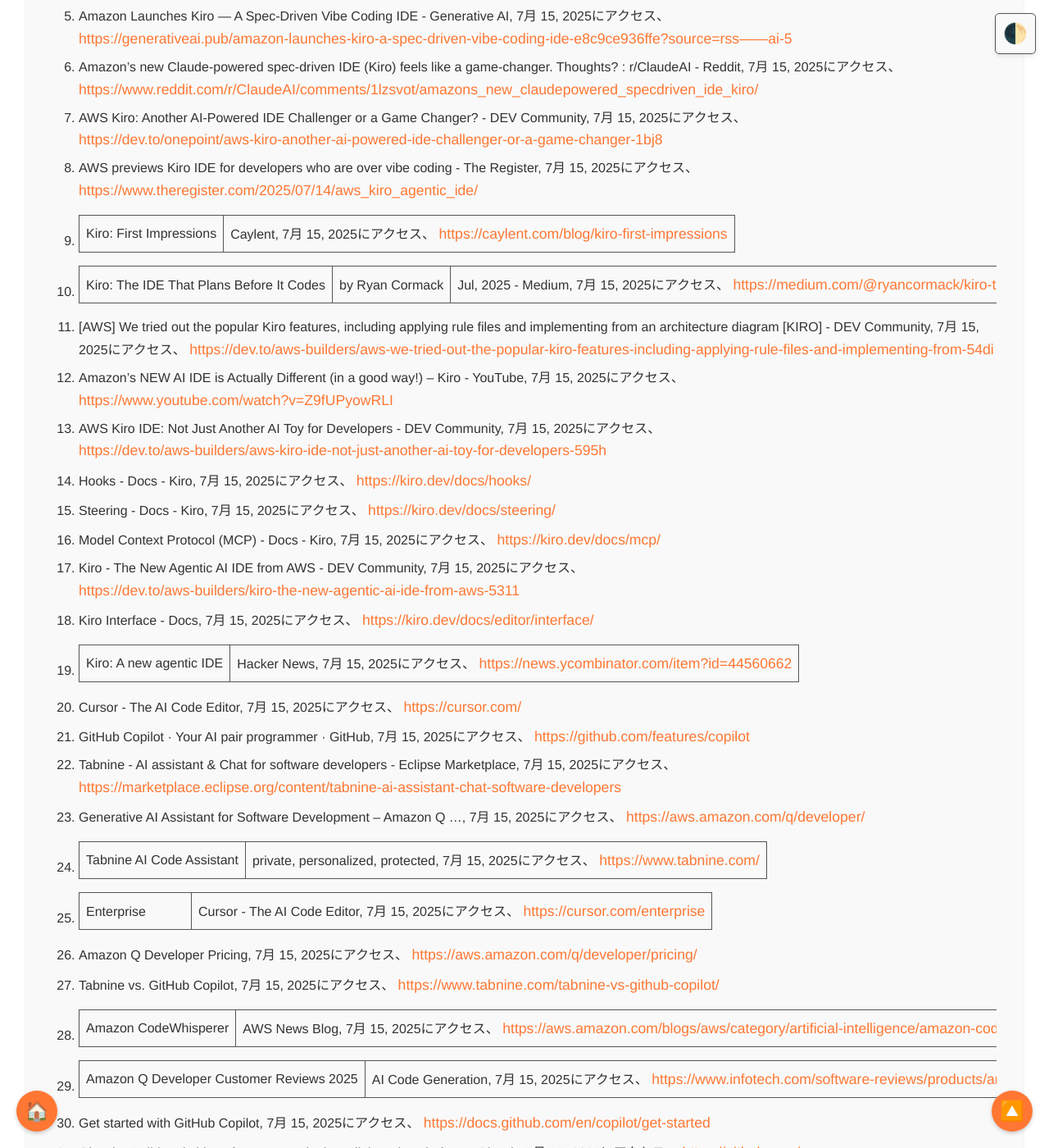
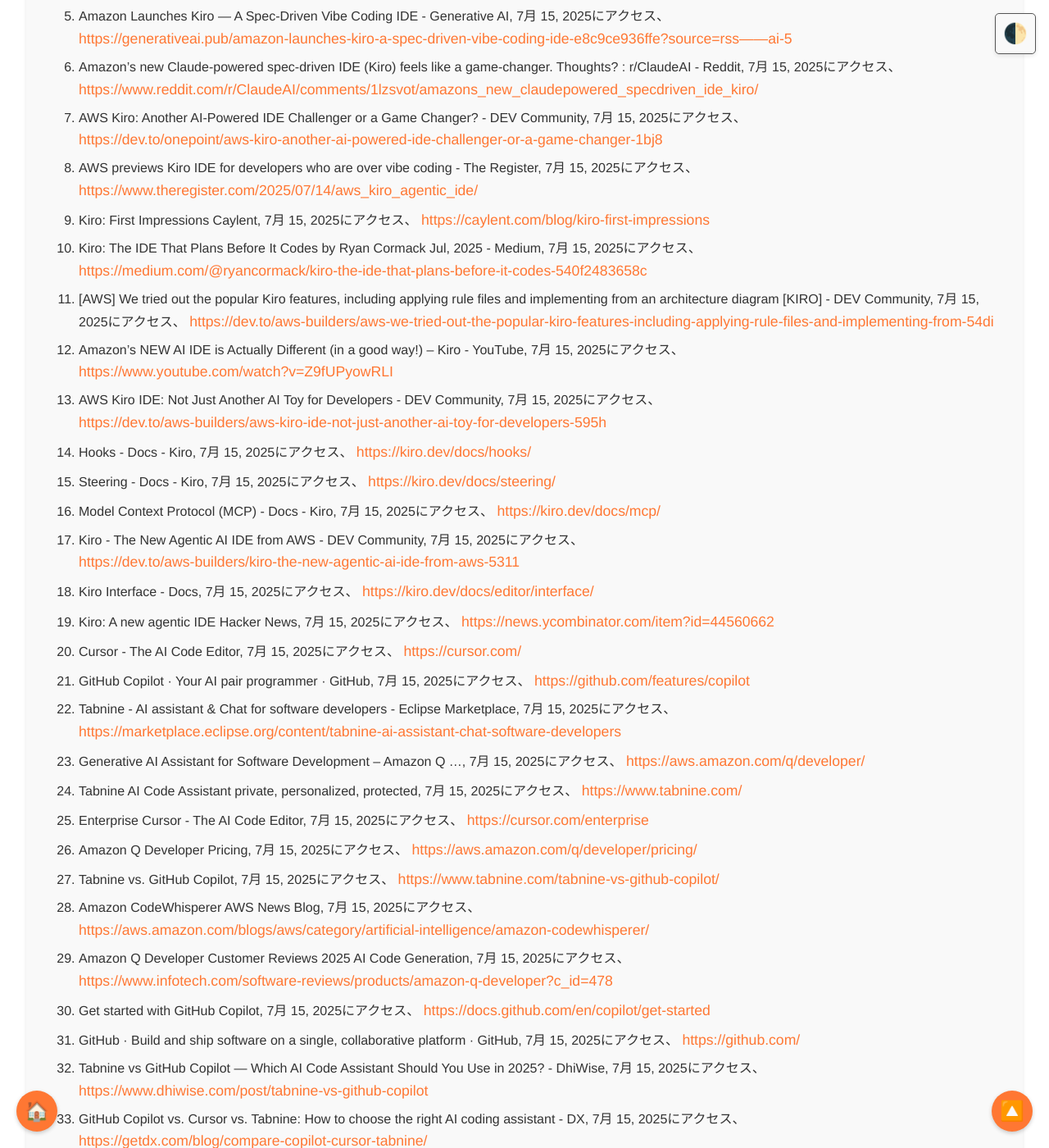
Before and after one commit to aegisfleet/share-deepresearch, a Jekyll site: the page built from _topics/kiro-ide/index.md, in a window 1280 px wide and 1400 px high, scrolled down 10699 px. Shown: the whole window at 82% size. Built offline with Jekyll 4.4.1, drawn with Linux system fonts in a browser that asks for light colours; some of the changed text lies outside the part shown.

Commit message:
Auto update files

```diff
--- a/_topics/kiro-ide/index.md
+++ b/_topics/kiro-ide/index.md
@@ -275,8 +275,8 @@ Kiroは、初期プロトタイプの最大開発速度よりも、長期的な
 6. Amazon's new Claude-powered spec-driven IDE (Kiro) feels like a game-changer. Thoughts? : r/ClaudeAI \- Reddit, 7月 15, 2025にアクセス、 [https://www.reddit.com/r/ClaudeAI/comments/1lzsvot/amazons\_new\_claudepowered\_specdriven\_ide\_kiro/](https://www.reddit.com/r/ClaudeAI/comments/1lzsvot/amazons_new_claudepowered_specdriven_ide_kiro/)
 7. AWS Kiro: Another AI-Powered IDE Challenger or a Game Changer? \- DEV Community, 7月 15, 2025にアクセス、 [https://dev.to/onepoint/aws-kiro-another-ai-powered-ide-challenger-or-a-game-changer-1bj8](https://dev.to/onepoint/aws-kiro-another-ai-powered-ide-challenger-or-a-game-changer-1bj8)
 8. AWS previews Kiro IDE for developers who are over vibe coding \- The Register, 7月 15, 2025にアクセス、 [https://www.theregister.com/2025/07/14/aws\_kiro\_agentic\_ide/](https://www.theregister.com/2025/07/14/aws_kiro_agentic_ide/)
-9. Kiro: First Impressions | Caylent, 7月 15, 2025にアクセス、 [https://caylent.com/blog/kiro-first-impressions](https://caylent.com/blog/kiro-first-impressions)
-10. Kiro: The IDE That Plans Before It Codes | by Ryan Cormack | Jul, 2025 \- Medium, 7月 15, 2025にアクセス、 [https://medium.com/@ryancormack/kiro-the-ide-that-plans-before-it-codes-540f2483658c](https://medium.com/@ryancormack/kiro-the-ide-that-plans-before-it-codes-540f2483658c)
+9. Kiro: First Impressions Caylent, 7月 15, 2025にアクセス、 [https://caylent.com/blog/kiro-first-impressions](https://caylent.com/blog/kiro-first-impressions)
+10. Kiro: The IDE That Plans Before It Codes by Ryan Cormack Jul, 2025 \- Medium, 7月 15, 2025にアクセス、 [https://medium.com/@ryancormack/kiro-the-ide-that-plans-before-it-codes-540f2483658c](https://medium.com/@ryancormack/kiro-the-ide-that-plans-before-it-codes-540f2483658c)
 11. \[AWS\] We tried out the popular Kiro features, including applying rule files and implementing from an architecture diagram \[KIRO\] \- DEV Community, 7月 15, 2025にアクセス、 [https://dev.to/aws-builders/aws-we-tried-out-the-popular-kiro-features-including-applying-rule-files-and-implementing-from-54di](https://dev.to/aws-builders/aws-we-tried-out-the-popular-kiro-features-including-applying-rule-files-and-implementing-from-54di)
 12. Amazon's NEW AI IDE is Actually Different (in a good way\!) – Kiro \- YouTube, 7月 15, 2025にアクセス、 [https://www.youtube.com/watch?v=Z9fUPyowRLI](https://www.youtube.com/watch?v=Z9fUPyowRLI)
 13. AWS Kiro IDE: Not Just Another AI Toy for Developers \- DEV Community, 7月 15, 2025にアクセス、 [https://dev.to/aws-builders/aws-kiro-ide-not-just-another-ai-toy-for-developers-595h](https://dev.to/aws-builders/aws-kiro-ide-not-just-another-ai-toy-for-developers-595h)
@@ -285,17 +285,17 @@ Kiroは、初期プロトタイプの最大開発速度よりも、長期的な
 16. Model Context Protocol (MCP) \- Docs \- Kiro, 7月 15, 2025にアクセス、 [https://kiro.dev/docs/mcp/](https://kiro.dev/docs/mcp/)
 17. Kiro \- The New Agentic AI IDE from AWS \- DEV Community, 7月 15, 2025にアクセス、 [https://dev.to/aws-builders/kiro-the-new-agentic-ai-ide-from-aws-5311](https://dev.to/aws-builders/kiro-the-new-agentic-ai-ide-from-aws-5311)
 18. Kiro Interface \- Docs, 7月 15, 2025にアクセス、 [https://kiro.dev/docs/editor/interface/](https://kiro.dev/docs/editor/interface/)
-19. Kiro: A new agentic IDE | Hacker News, 7月 15, 2025にアクセス、 [https://news.ycombinator.com/item?id=44560662](https://news.ycombinator.com/item?id=44560662)
+19. Kiro: A new agentic IDE Hacker News, 7月 15, 2025にアクセス、 [https://news.ycombinator.com/item?id=44560662](https://news.ycombinator.com/item?id=44560662)
 20. Cursor \- The AI Code Editor, 7月 15, 2025にアクセス、 [https://cursor.com/](https://cursor.com/)
 21. GitHub Copilot · Your AI pair programmer · GitHub, 7月 15, 2025にアクセス、 [https://github.com/features/copilot](https://github.com/features/copilot)
 22. Tabnine \- AI assistant & Chat for software developers \- Eclipse Marketplace, 7月 15, 2025にアクセス、 [https://marketplace.eclipse.org/content/tabnine-ai-assistant-chat-software-developers](https://marketplace.eclipse.org/content/tabnine-ai-assistant-chat-software-developers)
 23. Generative AI Assistant for Software Development – Amazon Q ..., 7月 15, 2025にアクセス、 [https://aws.amazon.com/q/developer/](https://aws.amazon.com/q/developer/)
-24. Tabnine AI Code Assistant | private, personalized, protected, 7月 15, 2025にアクセス、 [https://www.tabnine.com/](https://www.tabnine.com/)
-25. Enterprise | Cursor \- The AI Code Editor, 7月 15, 2025にアクセス、 [https://cursor.com/enterprise](https://cursor.com/enterprise)
+24. Tabnine AI Code Assistant private, personalized, protected, 7月 15, 2025にアクセス、 [https://www.tabnine.com/](https://www.tabnine.com/)
+25. Enterprise Cursor \- The AI Code Editor, 7月 15, 2025にアクセス、 [https://cursor.com/enterprise](https://cursor.com/enterprise)
 26. Amazon Q Developer Pricing, 7月 15, 2025にアクセス、 [https://aws.amazon.com/q/developer/pricing/](https://aws.amazon.com/q/developer/pricing/)
 27. Tabnine vs. GitHub Copilot, 7月 15, 2025にアクセス、 [https://www.tabnine.com/tabnine-vs-github-copilot/](https://www.tabnine.com/tabnine-vs-github-copilot/)
-28. Amazon CodeWhisperer | AWS News Blog, 7月 15, 2025にアクセス、 [https://aws.amazon.com/blogs/aws/category/artificial-intelligence/amazon-codewhisperer/](https://aws.amazon.com/blogs/aws/category/artificial-intelligence/amazon-codewhisperer/)
-29. Amazon Q Developer Customer Reviews 2025 | AI Code Generation, 7月 15, 2025にアクセス、 [https://www.infotech.com/software-reviews/products/amazon-q-developer?c\_id=478](https://www.infotech.com/software-reviews/products/amazon-q-developer?c_id=478)
+28. Amazon CodeWhisperer AWS News Blog, 7月 15, 2025にアクセス、 [https://aws.amazon.com/blogs/aws/category/artificial-intelligence/amazon-codewhisperer/](https://aws.amazon.com/blogs/aws/category/artificial-intelligence/amazon-codewhisperer/)
+29. Amazon Q Developer Customer Reviews 2025 AI Code Generation, 7月 15, 2025にアクセス、 [https://www.infotech.com/software-reviews/products/amazon-q-developer?c\_id=478](https://www.infotech.com/software-reviews/products/amazon-q-developer?c_id=478)
 30. Get started with GitHub Copilot, 7月 15, 2025にアクセス、 [https://docs.github.com/en/copilot/get-started](https://docs.github.com/en/copilot/get-started)
 31. GitHub · Build and ship software on a single, collaborative platform · GitHub, 7月 15, 2025にアクセス、 [https://github.com/](https://github.com/)
 32. Tabnine vs GitHub Copilot — Which AI Code Assistant Should You Use in 2025? \- DhiWise, 7月 15, 2025にアクセス、 [https://www.dhiwise.com/post/tabnine-vs-github-copilot](https://www.dhiwise.com/post/tabnine-vs-github-copilot)
@@ -303,20 +303,20 @@ Kiroは、初期プロトタイプの最大開発速度よりも、長期的な
 34. Cursor Users: Why Cursor vs VSCode \+ Copilot? What's the difference? : r/developersIndia, 7月 15, 2025にアクセス、 [https://www.reddit.com/r/developersIndia/comments/1ls04pr/cursor\_users\_why\_cursor\_vs\_vscode\_copilot\_whats/](https://www.reddit.com/r/developersIndia/comments/1ls04pr/cursor_users_why_cursor_vs_vscode_copilot_whats/)
 35. GitHub Copilot vs Cursor in 2025: Why I'm paying half price for the same features \- Reddit, 7月 15, 2025にアクセス、 [https://www.reddit.com/r/GithubCopilot/comments/1jnboan/github\_copilot\_vs\_cursor\_in\_2025\_why\_im\_paying/](https://www.reddit.com/r/GithubCopilot/comments/1jnboan/github_copilot_vs_cursor_in_2025_why_im_paying/)
 36. GitHub Copilot vs Cursor: Which is better? : r/ChatGPTCoding \- Reddit, 7月 15, 2025にアクセス、 [https://www.reddit.com/r/ChatGPTCoding/comments/1it6kou/github\_copilot\_vs\_cursor\_which\_is\_better/](https://www.reddit.com/r/ChatGPTCoding/comments/1it6kou/github_copilot_vs_cursor_which_is_better/)
-37. Features | Cursor \- The AI Code Editor, 7月 15, 2025にアクセス、 [https://cursor.com/features](https://cursor.com/features)
+37. Features Cursor \- The AI Code Editor, 7月 15, 2025にアクセス、 [https://cursor.com/features](https://cursor.com/features)
 38. Tabnine \- Simplify AI Tools, 7月 15, 2025にアクセス、 [https://simplifyaitools.com/tabnine/](https://simplifyaitools.com/tabnine/)
 39. Tabnine: AI Chat & Autocomplete for JavaScript, Python, Typescript, Java, PHP, Go, and more \- Visual Studio Marketplace, 7月 15, 2025にアクセス、 [https://marketplace.visualstudio.com/items?itemName=TabNine.tabnine-vscode](https://marketplace.visualstudio.com/items?itemName=TabNine.tabnine-vscode)
 40. Copilot vs. Tabnine Go Head to Head: 6 Key Differences \- Swimm, 7月 15, 2025にアクセス、 [https://swimm.io/learn/ai-tools-for-developers/copilot-vs-tabnine-go-head-to-head-6-key-differences](https://swimm.io/learn/ai-tools-for-developers/copilot-vs-tabnine-go-head-to-head-6-key-differences)
 41. A mini-review of Amazon Q : r/artificial \- Reddit, 7月 15, 2025にアクセス、 [https://www.reddit.com/r/artificial/comments/1hnccf5/a\_minireview\_of\_amazon\_q/](https://www.reddit.com/r/artificial/comments/1hnccf5/a_minireview_of_amazon_q/)
 42. Amazon Q Developer (formerly Amazon CodeWhisperer) Pricing \- SaaSworthy, 7月 15, 2025にアクセス、 [https://www.saasworthy.com/product/amazon-codewhisperer/pricing](https://www.saasworthy.com/product/amazon-codewhisperer/pricing)
-43. AWS launches Kiro, an IDE powered by AI agents | Constellation Research Inc., 7月 15, 2025にアクセス、 [https://www.constellationr.com/blog-news/insights/aws-launches-kiro-ide-powered-ai-agents](https://www.constellationr.com/blog-news/insights/aws-launches-kiro-ide-powered-ai-agents)
+43. AWS launches Kiro, an IDE powered by AI agents Constellation Research Inc., 7月 15, 2025にアクセス、 [https://www.constellationr.com/blog-news/insights/aws-launches-kiro-ide-powered-ai-agents](https://www.constellationr.com/blog-news/insights/aws-launches-kiro-ide-powered-ai-agents)
 44. Pricing \- Kiro, 7月 15, 2025にアクセス、 [https://kiro.dev/pricing/](https://kiro.dev/pricing/)
 45. GitHub Copilot · Your AI pair programmer, 7月 15, 2025にアクセス、 [https://github.com/features/copilot/plans](https://github.com/features/copilot/plans)
 46. About billing for individual Copilot plans \- GitHub Docs, 7月 15, 2025にアクセス、 [https://docs.github.com/en/copilot/concepts/copilot-billing/about-billing-for-individual-copilot-plans](https://docs.github.com/en/copilot/concepts/copilot-billing/about-billing-for-individual-copilot-plans)
 47. GitHub Copilot Pricing Plans and How to Get Copilot for Free \- Swimm, 7月 15, 2025にアクセス、 [https://swimm.io/learn/github-copilot/github-copilot-pricing-plans-and-how-to-get-copilot-for-free](https://swimm.io/learn/github-copilot/github-copilot-pricing-plans-and-how-to-get-copilot-for-free)
 48. About billing for GitHub Copilot, 7月 15, 2025にアクセス、 [https://docs.github.com/en/billing/managing-billing-for-your-products/about-billing-for-github-copilot](https://docs.github.com/en/billing/managing-billing-for-your-products/about-billing-for-github-copilot)
-49. Cursor AI Pricing Explained: Which Plan is Right for You? | UI Bakery Blog, 7月 15, 2025にアクセス、 [https://uibakery.io/blog/cursor-ai-pricing-explained](https://uibakery.io/blog/cursor-ai-pricing-explained)
+49. Cursor AI Pricing Explained: Which Plan is Right for You? UI Bakery Blog, 7月 15, 2025にアクセス、 [https://uibakery.io/blog/cursor-ai-pricing-explained](https://uibakery.io/blog/cursor-ai-pricing-explained)
 50. A Complete Guide to Cursor's New Pricing: Subscriptions and Request Quotas \- Apidog, 7月 15, 2025にアクセス、 [https://apidog.com/blog/cursor-pricing-guide/](https://apidog.com/blog/cursor-pricing-guide/)
-51. Introducing the Ultra Plan | Cursor \- The AI Code Editor, 7月 15, 2025にアクセス、 [https://www.cursor.com/blog/new-tier](https://www.cursor.com/blog/new-tier)
+51. Introducing the Ultra Plan Cursor \- The AI Code Editor, 7月 15, 2025にアクセス、 [https://www.cursor.com/blog/new-tier](https://www.cursor.com/blog/new-tier)
 52. Tabnine Pricing 2025, 7月 15, 2025にアクセス、 [https://www.g2.com/products/tabnine/pricing](https://www.g2.com/products/tabnine/pricing)
-53. Plans & Pricing | Tabnine: The AI code assistant that you control, 7月 15, 2025にアクセス、 [https://www.tabnine.com/pricing/](https://www.tabnine.com/pricing/)
+53. Plans & Pricing Tabnine: The AI code assistant that you control, 7月 15, 2025にアクセス、 [https://www.tabnine.com/pricing/](https://www.tabnine.com/pricing/)
--- a/_topics/kiro-ide/infographic.html
+++ b/_topics/kiro-ide/infographic.html
@@ -1,6 +1,9 @@
 <!DOCTYPE html>
 <html lang="ja">
 <head>
+    <script async src="https://pagead2.googlesyndication.com/pagead/js/adsbygoogle.js?client=ca-pub-3122674942116250" crossorigin="anonymous"></script>
+    <link rel="icon" type="image/png" sizes="32x32" href="/share-deepresearch/assets/favicon/favicon-32x32.png">
+    <link rel="icon" type="image/png" sizes="16x16" href="/share-deepresearch/assets/favicon/favicon-16x16.png">
     <meta charset="UTF-8">
     <meta name="viewport" content="width=device-width, initial-scale=1.0">
     <title>Kiro IDE: AIコーディング革命</title>
```
